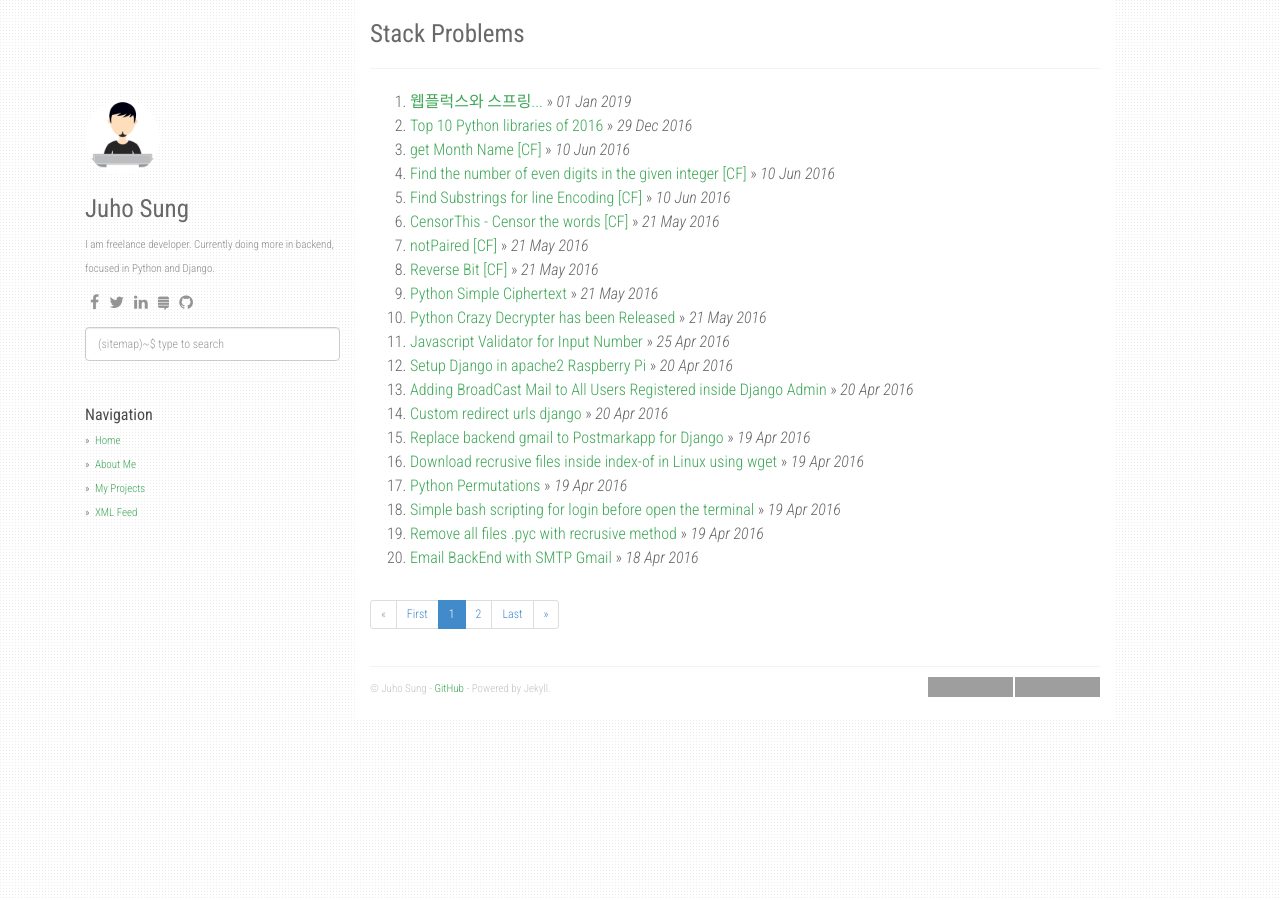
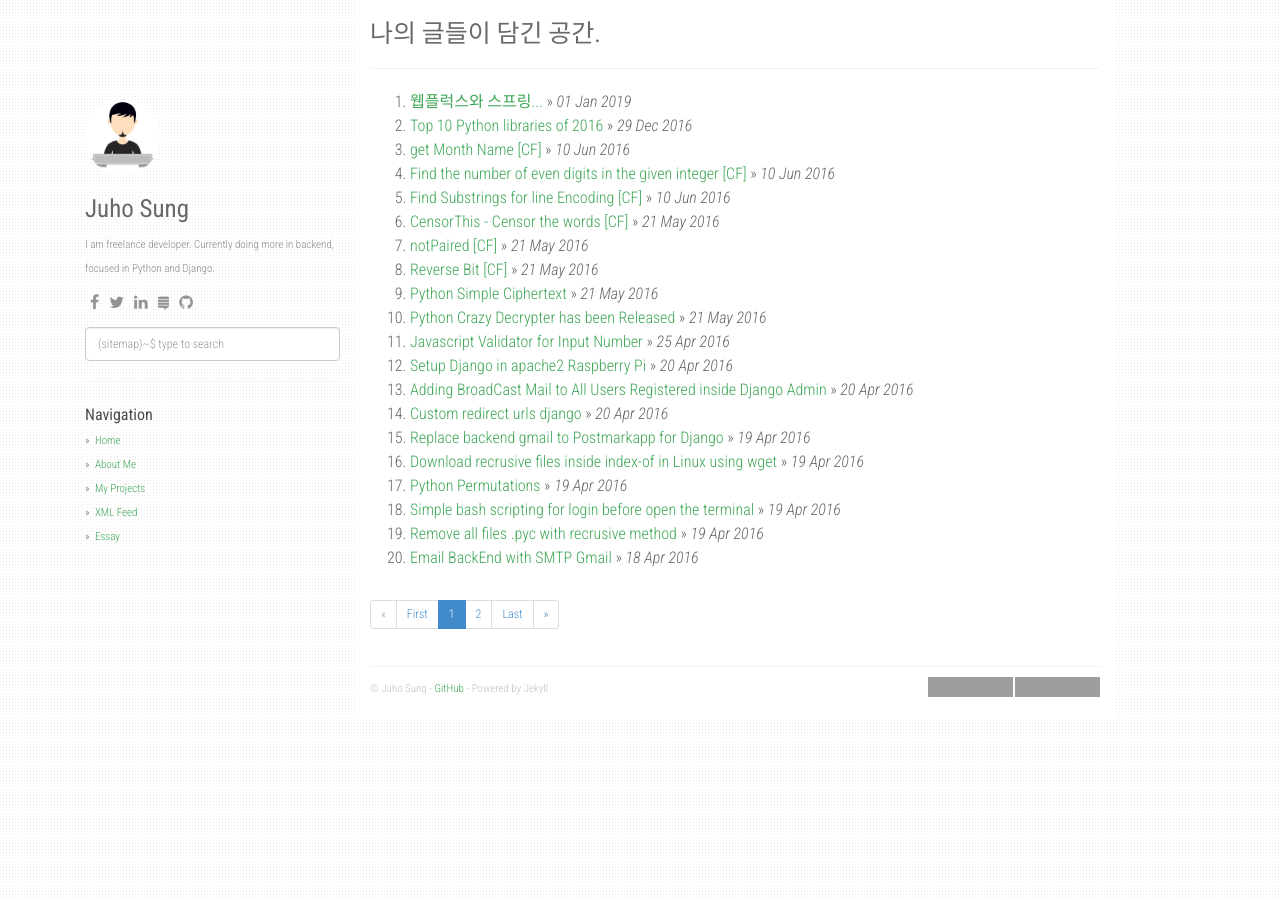
Before and after one commit to ktjooho/ktjooho.github.io, a Jekyll site: the page built from index.html, in a window 1280 px wide. Built offline with Jekyll 4.4.1, drawn with Linux system fonts in a browser that asks for light colours; nearby versions of some CDN libraries; the list of posts is cut into pages by our own code; grey boxes are pictures that could not be loaded.

Commit message:
Update _config.yml

```diff
--- a/_config.yml
+++ b/_config.yml
@@ -1,5 +1,5 @@
-title: Stack Problems
-description: My Personal Stack Problems
+title: 나의 글들이 담긴 공간.
+description: Dev, Essay, Diary.
 author: Juho Sung
 github: https://github.com/ktjooho
 about: I am freelance developer. Currently doing more in backend, focused in Python and Django.
@@ -19,7 +19,7 @@ social:
     - icon: fa-facebook
       link: "#"
     - icon: fa-twitter
-      link: "https://twitter.com/agusmakmun6"
+      link: "https://twitter.com/ktjooho"
     - icon: fa-linkedin
       link: "https://www.linkedin.com/in/summonagus"
     - icon: fa-stack-exchange
@@ -28,7 +28,7 @@ social:
       link: "https://github.com/agusmakmun"
 
 share:
-  twitter_username: agusmakmun6
+  twitter_username: ktjooho
   fb_appid: 1749788565247320
 
 urls:
@@ -38,6 +38,8 @@ urls:
       url: /projects/
     - text: XML Feed
       url: /feed.xml
+    - text: Essay
+      url: /essay/
 
 url: "https://ktjooho.github.io"
 baseurl: ""
```
